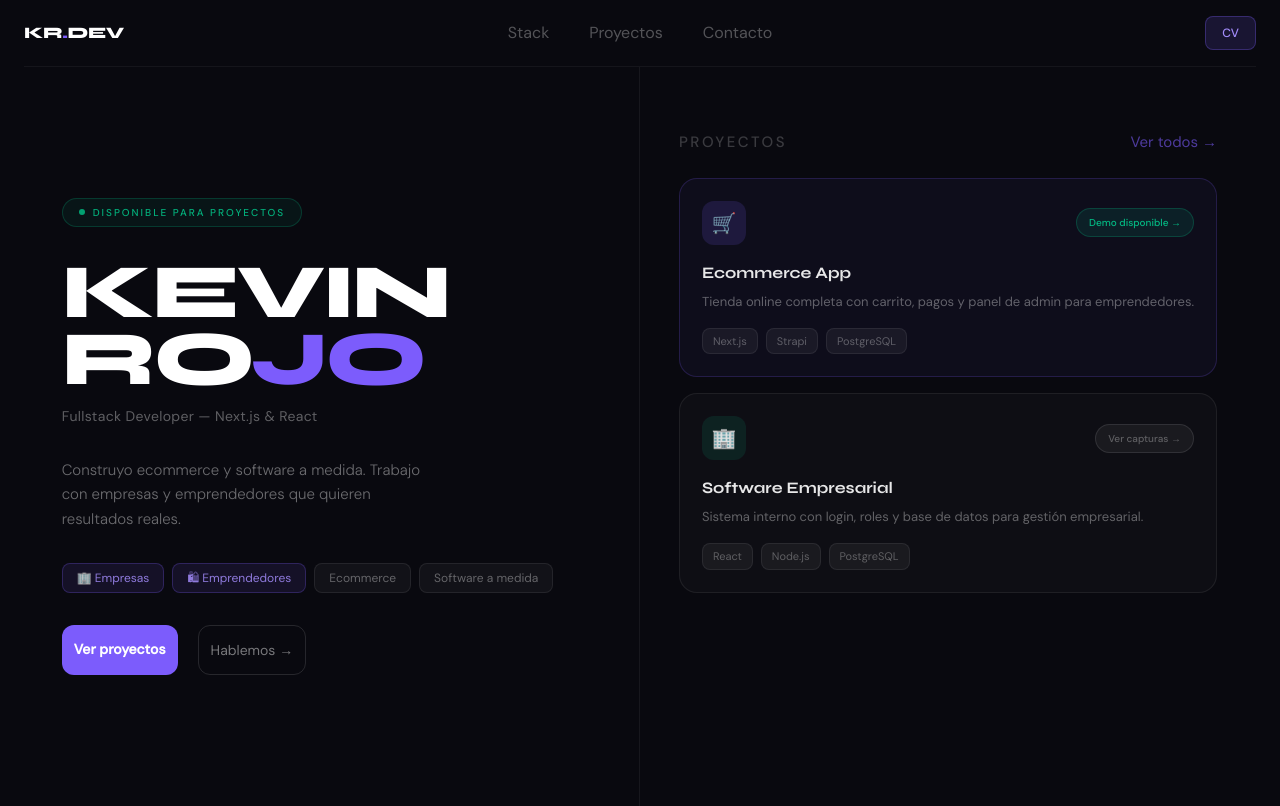
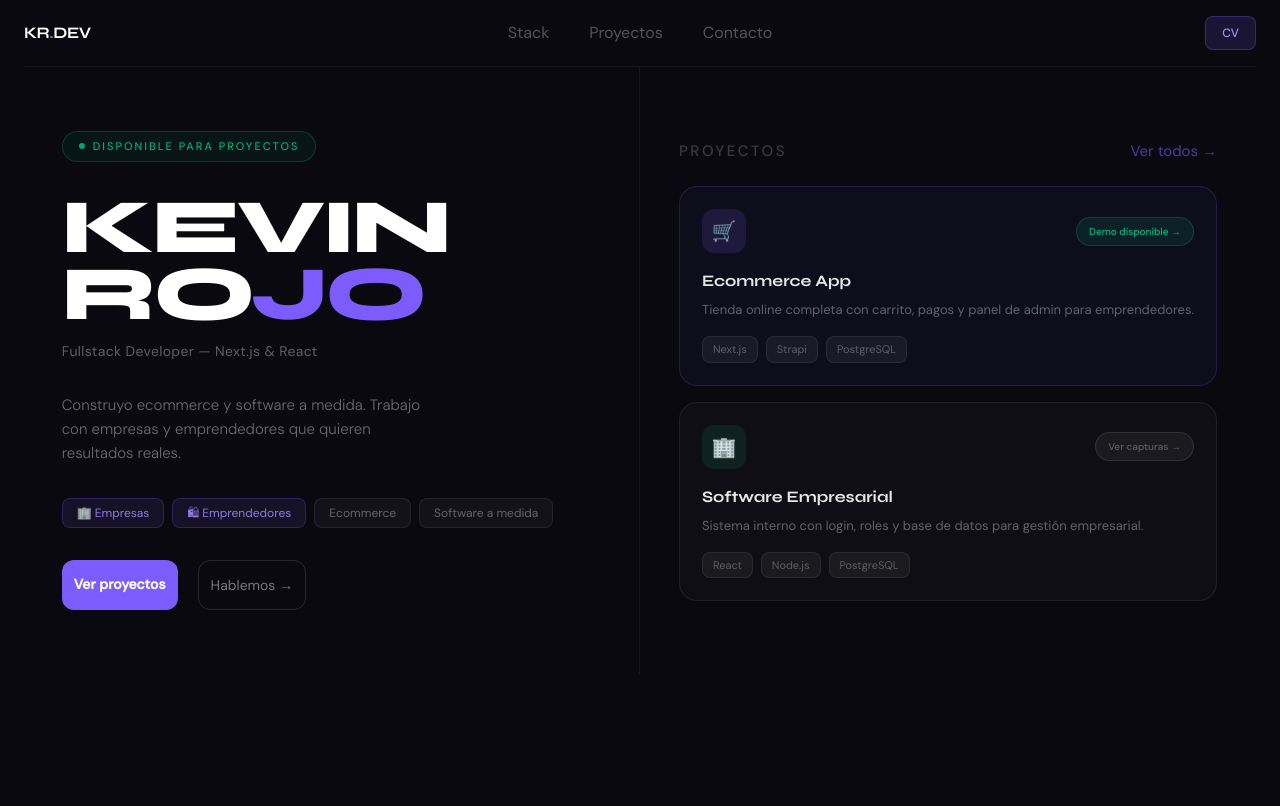
Before and after one commit to kevinjrojo/Portafolio-kr, a Next.js app: page / in a window 1280 px wide. Built offline with nearby package versions, Linux system fonts and the light colour scheme.

Commit message:
refactor: actualizar metadatos y mejorar estilos en componentes Hero, Navbar y Projects

```diff
--- a/app/layout.tsx
+++ b/app/layout.tsx
@@ -15,7 +15,7 @@ const dmSans = DM_Sans({
 });
 
 export const metadata: Metadata = {
-  title: "Tu Nombre — Fullstack Developer",
+  title: "Kevin Rojo — Fullstack Developer",
   description:
     "Fullstack Developer especializado en ecommerce y software a medida. Next.js, React, Tailwind y Strapi.",
 };
--- a/app/page.tsx
+++ b/app/page.tsx
@@ -5,7 +5,7 @@ import Projects from "@/components/Projects";
 export default function Home() {
   return (
     <main className="min-h-screen bg-[#09090f]">
-      <div className="max-w-[100%] mx-auto px-6">
+      <div className="max-w-full mx-auto px-6">
         <Navbar />
         <section className="grid grid-cols-1 md:grid-cols-2" id="proyectos">
           <Hero />
--- a/components/Hero.tsx
+++ b/components/Hero.tsx
@@ -1,14 +1,11 @@
 export default function Hero() {
   return (
     /* Este div ocupa toda la altura y tiene el border-r — NO se toca */
-    <div
-      className="flex flex-col border-r border-white/[0.06]"
-      style={{ minHeight: "calc(100vh - 61px)" }}
-    >
+    <div className="flex flex-col border-r border-white/6">
       {/* Este div interno es el que se centra verticalmente */}
       <div className="flex flex-col gap-8 py-16 pr-12 m-auto">
         {/* Badge */}
-        <div className="inline-flex items-center gap-2 w-fit text-[10px] font-medium tracking-[2px] uppercase text-emerald-400/80 bg-emerald-400/[0.06] border border-emerald-400/20 px-4 py-1.5 rounded-full">
+        <div className="inline-flex items-center gap-2 w-fit text-[11px] font-medium tracking-[2px] uppercase text-emerald-400/80 bg-emerald-400/6 border border-emerald-400/20 px-4 py-1.5 rounded-full">
           <span className="w-1.5 h-1.5 rounded-full bg-emerald-400 animate-pulse" />
           Disponible para proyectos
         </div>
@@ -32,7 +29,7 @@ export default function Hero() {
         </div>
 
         {/* Description */}
-        <p className="text-[15px] leading-relaxed text-white/40 font-light max-w-[360px]">
+        <p className="text-[15px] leading-relaxed text-white/40 font-light max-w-90">
           Construyo ecommerce y software a medida. Trabajo con empresas y
           emprendedores que quieren resultados reales.
         </p>
@@ -50,7 +47,7 @@ export default function Hero() {
               className={`text-xs px-3.5 py-1.5 rounded-lg border ${
                 purple
                   ? "bg-[#7c5cfc]/10 text-[#a48dfd]/85 border-[#7c5cfc]/25"
-                  : "bg-white/[0.04] text-white/35 border-white/[0.08]"
+                  : "bg-white/4 text-white/35 border-white/8"
               }`}
             >
               {label}
@@ -68,7 +65,7 @@ export default function Hero() {
           </a>
           <a
             href="#contacto"
-            className="text-sm text-white/45 border border-white/[0.12] px-3 py-3.5 rounded-xl hover:text-white/80 hover:border-white/[0.28] transition-colors duration-200"
+            className="text-sm text-white/45 border border-white/12 px-3 py-3.5 rounded-xl hover:text-white/80 hover:border-white/[0.28] transition-colors duration-200"
           >
             Hablemos →
           </a>
--- a/components/Navbar.tsx
+++ b/components/Navbar.tsx
@@ -17,7 +17,7 @@ export default function Navbar() {
       <div className="flex items-center justify-between py-4">
         {/* Logo — siempre visible */}
         <span
-          className="text-white font-extrabold text-base tracking-tight"
+          className="text-white font-semibold text-base tracking-tight"
           style={{ fontFamily: "var(--font-syne)" }}
         >
           KR<span className="text-[#7c5cfc]">.</span>DEV
@@ -81,7 +81,7 @@ export default function Navbar() {
             onClick={() => setOpen(false)}
             className="text-xs font-medium text-[#a48dfd] bg-[#7c5cfc]/15 border border-[#7c5cfc]/30 px-4 py-2 rounded-lg text-center hover:bg-[#7c5cfc]/25 transition-colors w-fit"
           >
-            Hablemos
+            CV
           </Link>
         </div>
       )}
--- a/components/Projects.tsx
+++ b/components/Projects.tsx
@@ -2,10 +2,7 @@ import { projects } from "@/data/projects";
 
 export default function Projects() {
   return (
-    <div
-      className="flex flex-col gap-4 py-16 pr-2 pl-2 overflow-y-auto m-auto "
-      style={{ minHeight: "calc(100vh - 61px)" }}
-    >
+    <div className="flex flex-col gap-4 py-16 pr-2 pl-2 overflow-y-auto m-auto ">
       {/* Header */}
       <div className="flex items-center justify-between mb-2">
         <span className="text-[15px] tracking-[2.5px] uppercase text-white/20 font-medium">
@@ -22,16 +19,16 @@ export default function Projects() {
       {projects.map((project, i) => (
         <div
           key={project.id}
-          className={`rounded-[18px] p-[22px] border flex flex-col gap-4 transition-all duration-200 hover:-translate-y-0.5 ${
+          className={`rounded-[18px] p-5.5 border flex flex-col gap-4 transition-all duration-200 hover:-translate-y-0.5 ${
             i === 0
-              ? "bg-[#7c5cfc]/[0.05] border-[#7c5cfc]/20 hover:border-[#7c5cfc]/38"
-              : "bg-white/[0.025] border-white/[0.07] hover:border-white/[0.14]"
+              ? "bg-[#7c5cfc]/5 border-[#7c5cfc]/20 hover:border-[#7c5cfc]/38"
+              : "bg-white/2.5 border-white/[0.07] hover:border-white/[0.14]"
           }`}
         >
           {/* Top */}
           <div className="flex items-center justify-between">
             <div
-              className={`w-11 h-11 rounded-xl flex items-center justify-center text-xl flex-shrink-0 ${
+              className={`w-11 h-11 rounded-xl flex items-center justify-center text-xl shrink-0 ${
                 i === 0 ? "bg-[#7c5cfc]/15" : "bg-emerald-400/10"
               }`}
             >
@@ -48,7 +45,7 @@ export default function Projects() {
                 Demo disponible →
               </a>
             ) : (
-              <span className="text-[10px] font-medium px-3 py-1.5 rounded-full bg-white/[0.05] text-white/30 border border-white/[0.1] whitespace-nowrap">
+              <span className="text-[10px] font-medium px-3 py-1.5 rounded-full bg-white/5 text-white/30 border border-white/10 whitespace-nowrap">
                 Ver capturas →
               </span>
             )}
@@ -72,7 +69,7 @@ export default function Projects() {
             {project.stack.map((s) => (
               <span
                 key={s}
-                className="text-[11px] px-2.5 py-1 rounded-lg bg-white/[0.05] text-white/30 border border-white/[0.07]"
+                className="text-[11px] px-2.5 py-1 rounded-lg bg-white/5 text-white/30 border border-white/[0.07]"
               >
                 {s}
               </span>
```
